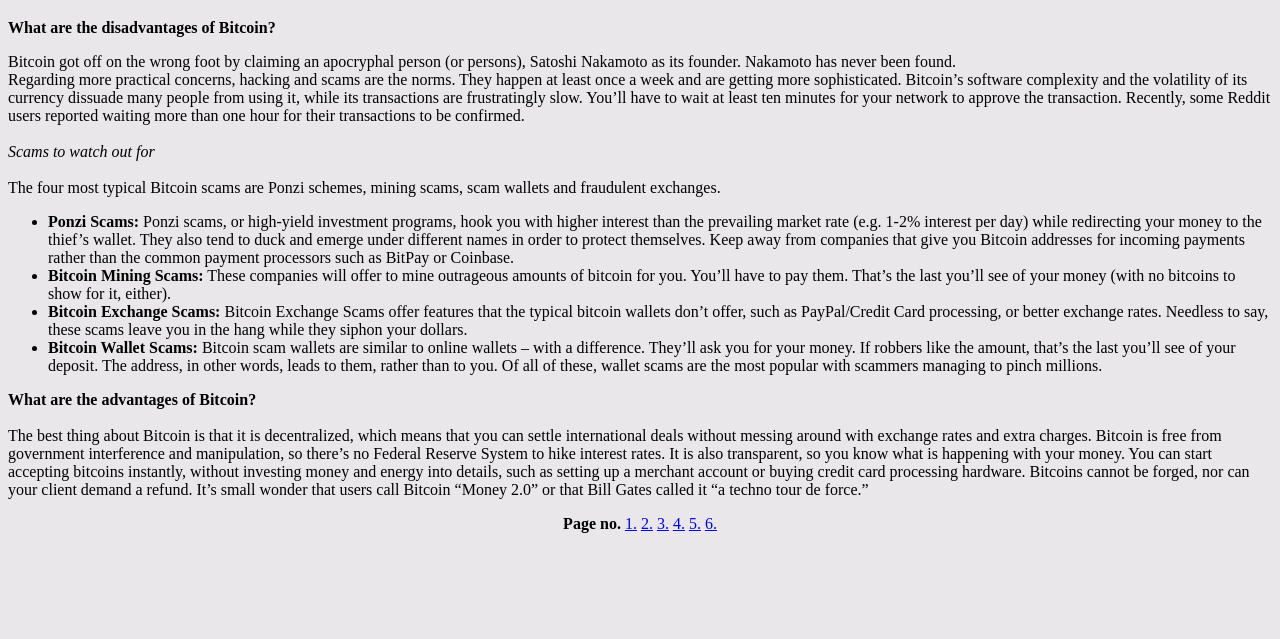
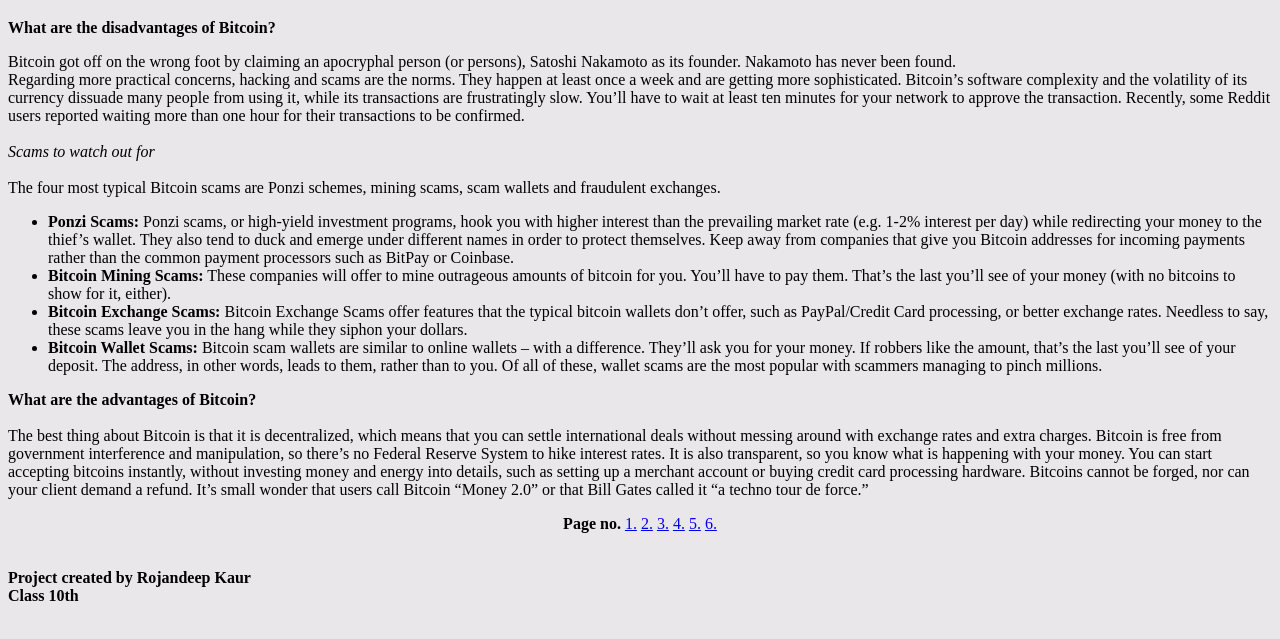
Before and after one commit to Rojandeep/Rojandeep.github.io, a plain HTML site: page page6.html in a window 1280 px wide. Shown: the part 79-718 px from the top of the page. Drawn offline with Linux system fonts and the light colour scheme.

Commit message:
Added last page Info.

```diff
--- a/page6.html
+++ b/page6.html
@@ -43,6 +43,10 @@
         <a href="page6.html" target="_self">6.</a>
     </center>
 
+   <br>
+   <br>
+<centre><strong>Project created by Rojandeep Kaur<br>Class 10th</strong></centre>
+
 
 
 
```
